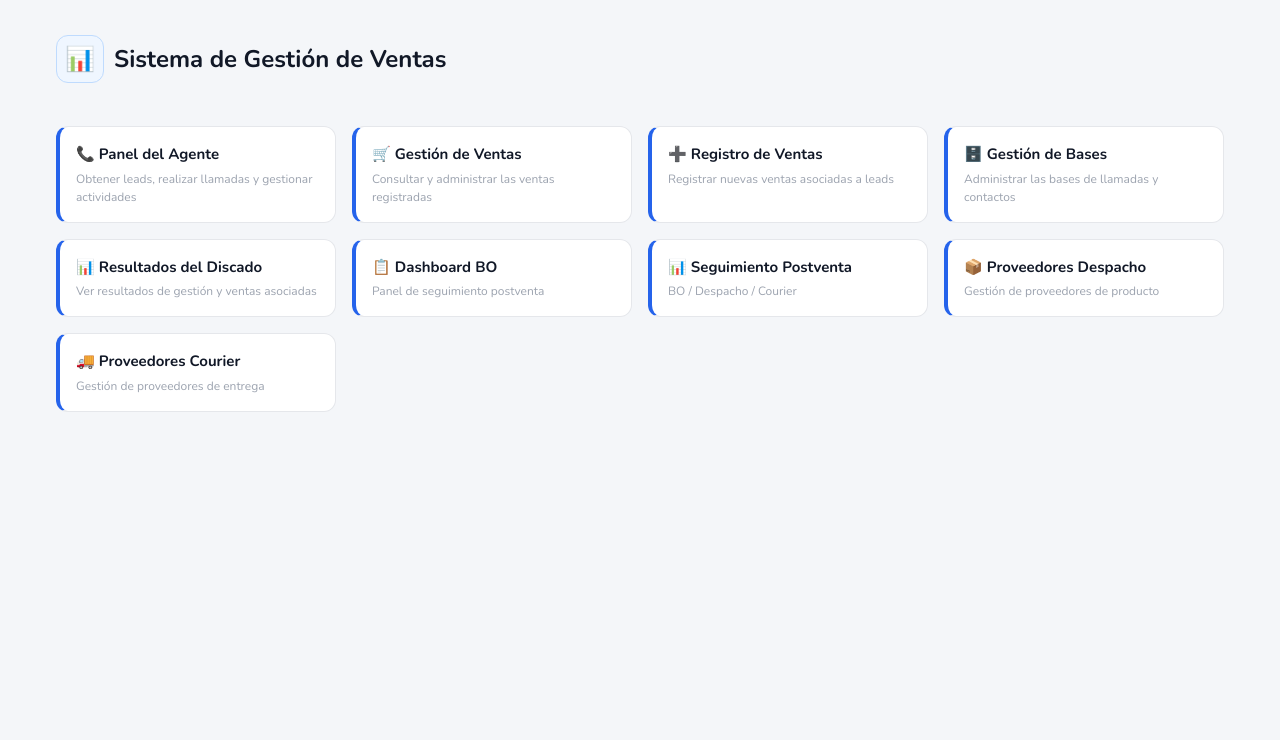
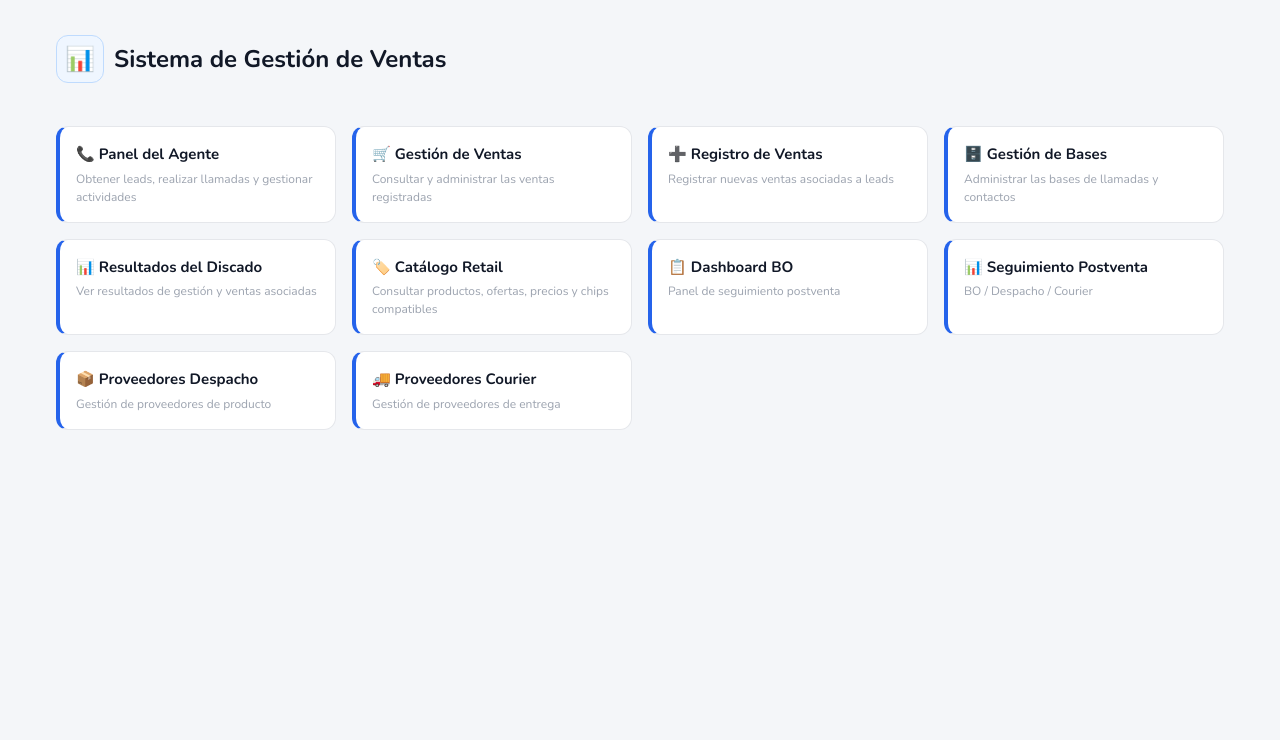
Before and after one commit to afarroc/Ventas_porta, a Django app: page / in a window 1280 px wide. Shown: the part 56-800 px from the top of the page. Run offline with Django 4.2, Linux system fonts and the light colour scheme; parts of the project's set-up code (start-up, migrations or seed data) failed here and were passed over.

Commit message:
feat(integration): apps.catalogo registrado en INSTALLED_APPS
- URL patterns: /catalogo/ y /api/catalogo/* agregados
- settings.py: apps.catalogo en INSTALLED_APPS
- templates: referencia rota a {% url 'catalogo:index' %} eliminada

```diff
--- a/config/settings.py
+++ b/config/settings.py
@@ -46,6 +46,7 @@ INSTALLED_APPS = [
     'apps.postventa',
     'apps.despacho',
     'apps.courier',
+    'apps.catalogo',
 ]
 
 MIDDLEWARE = [
--- a/config/urls.py
+++ b/config/urls.py
@@ -8,5 +8,7 @@ urlpatterns = [
     path('postventa/', include('apps.postventa.urls')),
     path('despacho/', include('apps.despacho.urls')),
     path('courier/', include('apps.courier.urls')),
+    path('catalogo/', include('apps.catalogo.urls')),
+    path('api/catalogo/', include('apps.catalogo.urls_api')),
     path('admin/', admin.site.urls),
 ]
--- a/templates/home.html
+++ b/templates/home.html
@@ -62,6 +62,16 @@
                 </div>
             </div>
 
+            <div class="vp-item-card" onclick="window.location.href='{% url 'catalogo:index' %}'">
+                <div class="vp-item-title">
+                    🏷️
+                    Catálogo Retail
+                </div>
+                <div class="vp-item-meta">
+                    Consultar productos, ofertas, precios y chips compatibles
+                </div>
+            </div>
+
             <div class="vp-item-card" onclick="window.location.href='{% url 'postventa:dashboard_bo' %}'">
                 <div class="vp-item-title">
                     📋
```
